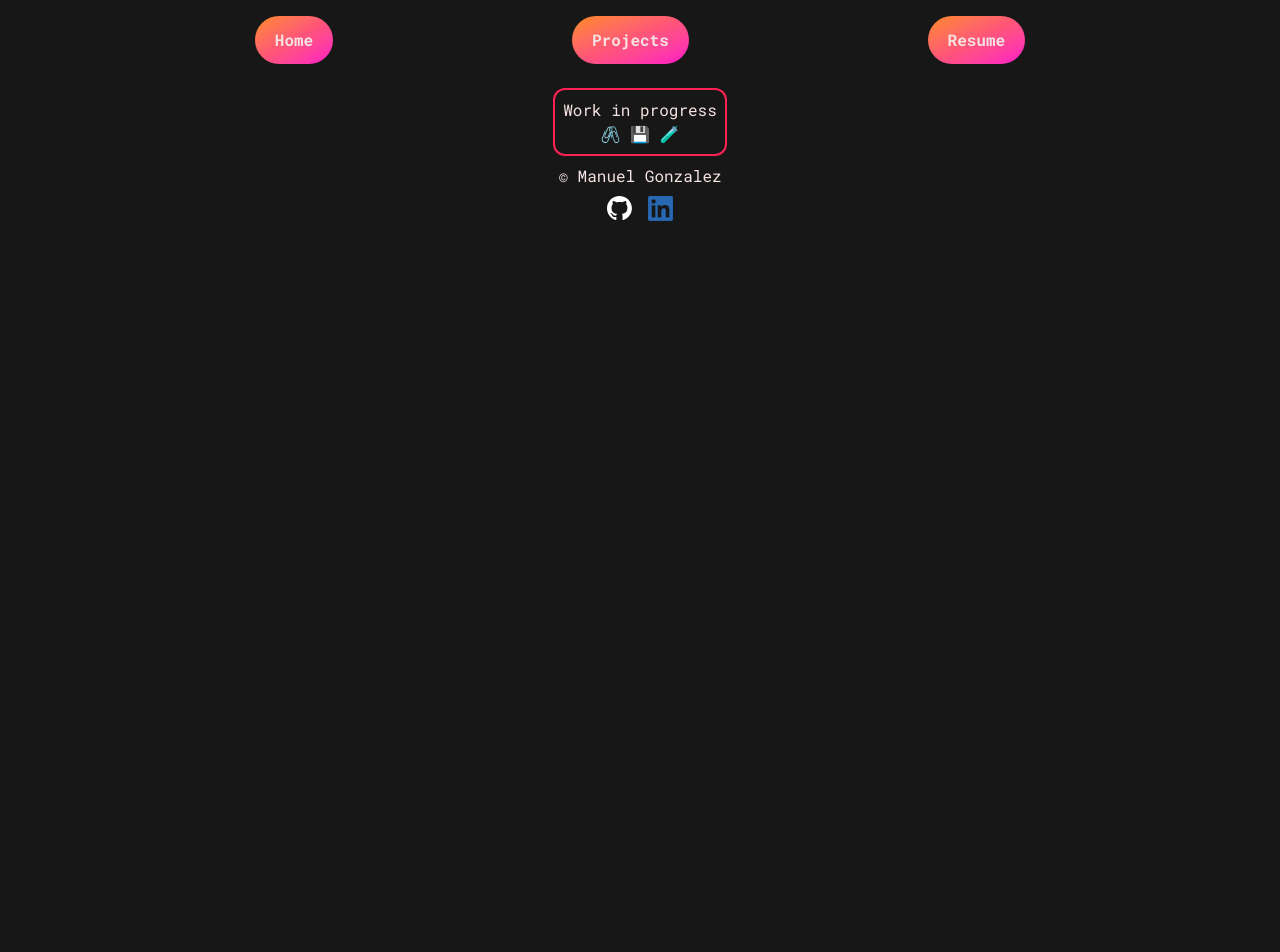
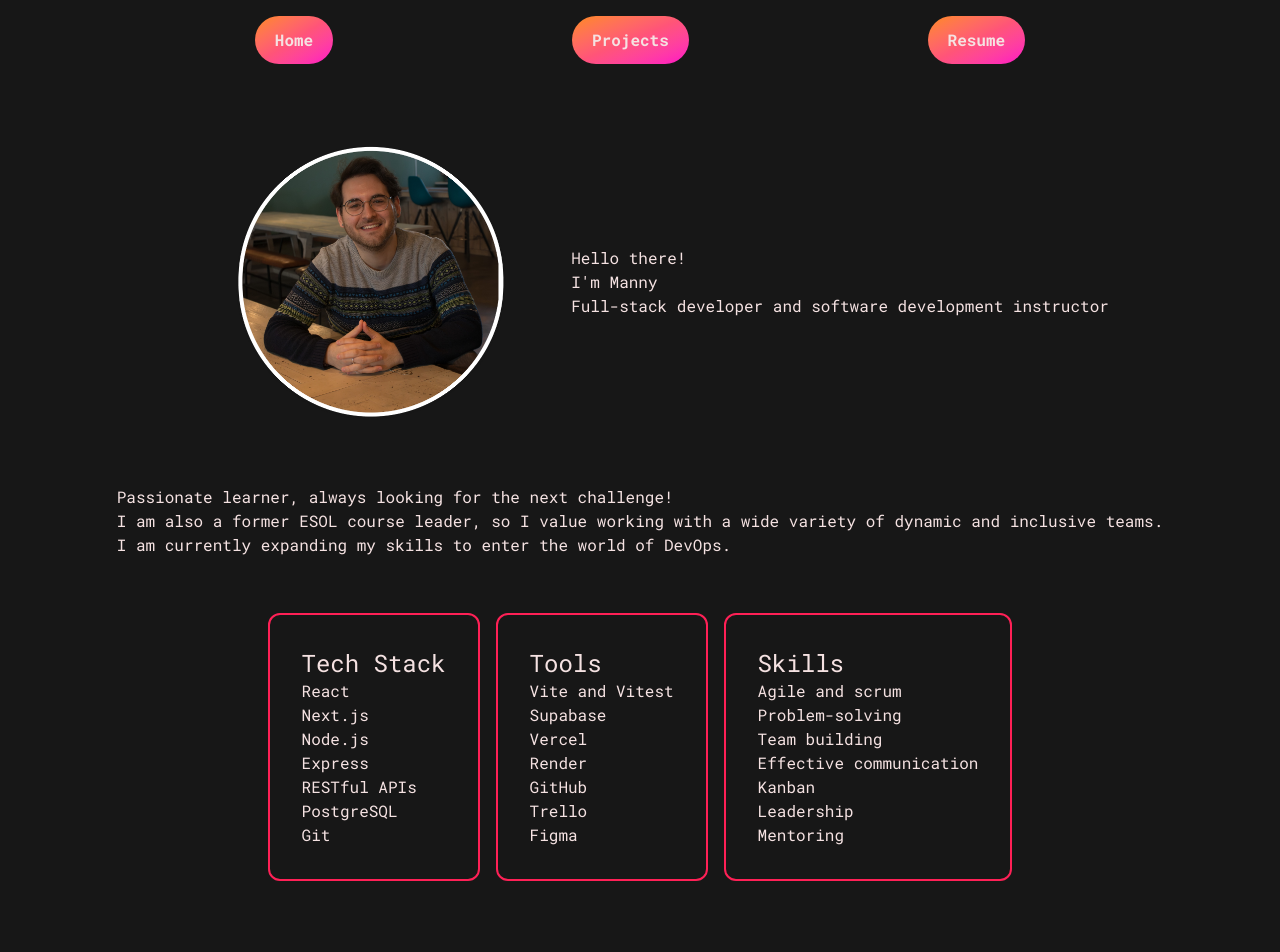
Before and after one commit to MannyGGB/portfolio, a Next.js app: page / in a window 1280 px wide. Shown: the top 952 px of the page. Before the commit the page ends 800 px from the top, so only its background shows below. Built offline with nearby package versions, Linux system fonts and the light colour scheme.

Commit message:
update: add content to home page

```diff
--- a/src/app/globals.css
+++ b/src/app/globals.css
@@ -9,4 +9,8 @@
 body {
   color: var(--foreground);
   background: var(--background);
+  min-height: 100vh;
+  min-height: 100dvh;
+  display: flex;
+  flex-direction: column;
 }
--- a/src/app/page.tsx
+++ b/src/app/page.tsx
@@ -1,10 +1,90 @@
+import Image from "next/image";
+import Link from "next/link";
+import manny from "@/../public/manny.png";
+
 export default function HomePage() {
   return (
     <div className="flex flex-col items-center">
-      <section className="flex flex-col items-center size-fit border-rose-500 border-2 p-2 m-2 rounded-xl ">
-        <h1>Work in progress</h1>
-        <p>🖇️ 💾 🧪</p>
+      <section className="flex justify-center items-center size-fit ">
+        <Image
+          src={manny}
+          alt={
+            "Manny sitting at a table with his hands held together, facing forwards, smiling."
+          }
+          width={400}
+          height={150}
+          loading="lazy"
+          className="rounded-full"
+        />
+        <div className="flex flex-col">
+          <h2>Hello there!</h2>
+          <h1>I&apos;m Manny</h1>
+          <h3>Full-stack developer and software development instructor</h3>
+        </div>
       </section>
+
+      <section>
+        <article className="flex flex-col">
+          <span>
+            Passionate learner, always looking for the next challenge!
+          </span>
+          <span>
+            I am also a former ESOL course leader, so I value working with a
+            wide variety of dynamic and inclusive teams.
+          </span>
+          <span>
+            I am currently expanding my skills to enter the world of DevOps.
+          </span>
+        </article>
+      </section>
+      <div className="flex justify-evenly p-12">
+        <section className="size-fit border-rose-500 border-2 p-8 m-2 rounded-xl ">
+          <h2 className="text-2xl">Tech Stack</h2>
+          <ul>
+            <li>React</li>
+            <li>Next.js</li>
+            <li>Node.js</li>
+            <li>Express</li>
+            <li>RESTful APIs</li>
+            <li>PostgreSQL</li>
+            <li>Git</li>
+          </ul>
+        </section>
+        <section className="size-fit border-rose-500 border-2 p-8 m-2 rounded-xl ">
+          <h2 className="text-2xl">Tools</h2>
+          <ul>
+            <li>Vite and Vitest</li>
+            <li>Supabase</li>
+            <li>Vercel</li>
+            <li>Render</li>
+            <li>GitHub</li>
+            <li>Trello</li>
+            <li>Figma</li>
+          </ul>
+        </section>
+        <section className="size-fit border-rose-500 border-2 p-8 m-2 rounded-xl ">
+          <h2 className="text-2xl">Skills</h2>
+          <ul>
+            <li>Agile and scrum</li>
+            <li>Problem-solving</li>
+            <li>Team building</li>
+            <li>Effective communication</li>
+            <li>Kanban</li>
+            <li>Leadership</li>
+            <li>Mentoring</li>
+          </ul>
+        </section>
+      </div>
+      <p className="p-4">
+        Check how I used my stack and skills in my{" "}
+        <Link
+          href={"/projects"}
+          className="font-bold inline-block text-transparent bg-clip-text bg-gradient-to-br from-[#ff8a05] via-[#ff5478] to-[#ff00c6] hover:text-purple-800 hover:underline"
+        >
+          projects
+        </Link>
+        !
+      </p>
     </div>
   );
 }
--- a/src/app/projects/page.tsx
+++ b/src/app/projects/page.tsx
@@ -15,17 +15,17 @@ export default async function ProjectsPage() {
   const data = await response.json();
 
   return (
-    <div className="grid grid-cols-3 grid-rows-none flex-col justify-center">
+    <div className="grid grid-cols-[repeat(auto-fit,_minmax(300px,_1fr))] flex-col justify-center">
       {data.map((project: projectType) => (
         <div
           key={project.id}
           className="flex flex-col items-center bg-slate-900 max-w-sm max-h-fit m-4 p-2 rounded-xl border-rose-500 border-2"
         >
-          <h1 className="text-lg">{project.name}</h1>
+          <h1 className="text-2xl">{project.name}</h1>
           {project.link === "#" ? null : (
             <Link
               href={project.link}
-              className=" font-bold inline-block text-transparent bg-clip-text bg-gradient-to-br from-[#ff8a05] via-[#ff5478] to-[#ff00c6] hover:text-purple-800 hover:underline"
+              className="text-xl font-bold inline-block text-transparent bg-clip-text bg-gradient-to-br from-[#ff8a05] via-[#ff5478] to-[#ff00c6] hover:text-purple-800 hover:underline"
             >
               Website
             </Link>
@@ -39,7 +39,7 @@ export default async function ProjectsPage() {
             loading="lazy"
             className="rounded-xl p-2"
           />
-          <p className="min-w-fit p-2 text-justify">{project.description}</p>
+          <p className="min-w-fit p-2">{project.description}</p>
         </div>
       ))}
     </div>
--- a/src/components/Footer.tsx
+++ b/src/components/Footer.tsx
@@ -5,8 +5,8 @@ import Link from "next/link";
 
 export default function Footer() {
   return (
-    <div className="flex flex-col items-center">
-      <p>&copy; Manuel Gonzalez</p>
+    <div className="flex flex-col items-center mt-auto">
+      <p>&copy; Manuel Gonzalez 2025</p>
       <nav className="flex">
         <Link
           href={"https://github.com/MannyGGB"}
```
Also changed, not shown: public/manny.png (added).
